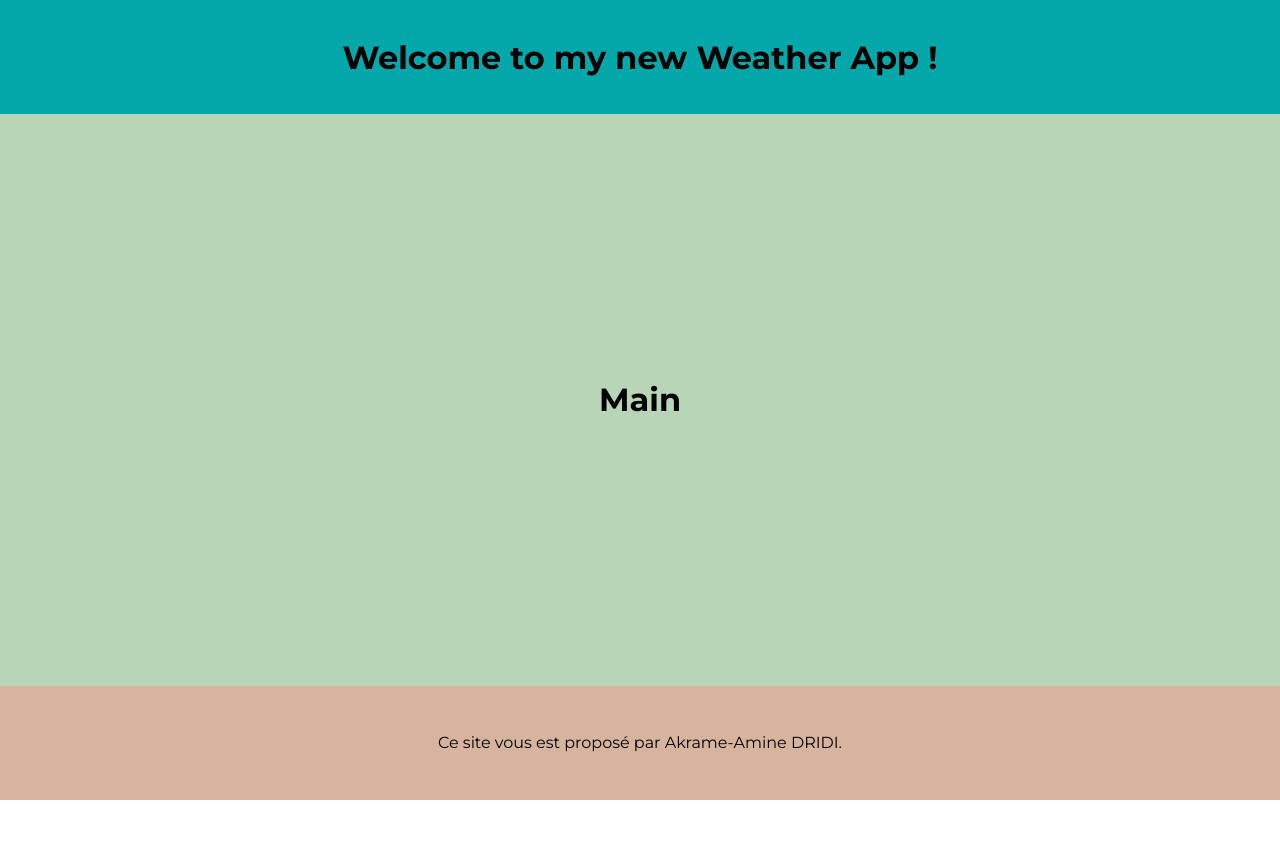
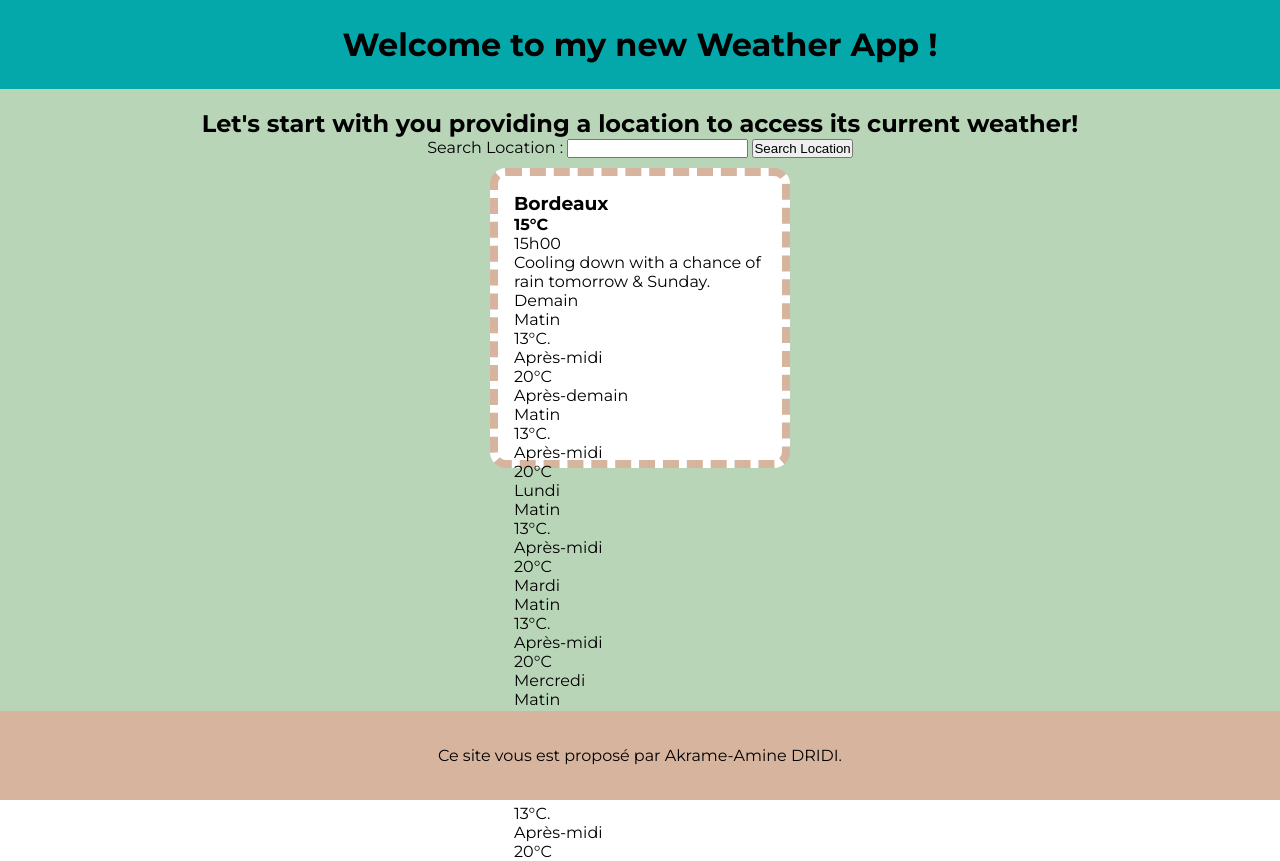
Before and after one commit to aadridi/WeatherApp, a website built with webpack: page src/index.html in a window 1280 px wide. Before the commit the page ends 800 px from the top, so only its background shows below. Built offline with nearby package versions, Linux system fonts and the light colour scheme; no server answers.

Commit message:
Separating JS scripts into modules

```diff
--- /dev/null
+++ b/src/api/fetchWeather.js
@@ -0,0 +1,17 @@
+// fetchWeather.js
+
+export async function fetchWeather(city) {
+	const API_KEY = 'JEBGRWNY5LL9GXANCZ3MG7ZME';
+	const URL = `https://weather.visualcrossing.com/VisualCrossingWebServices/rest/services/timeline/${city}?unitGroup=metric&key=${API_KEY}&contentType=json`;
+
+	try {
+		const response = await fetch(URL);
+		if (!response.ok) throw new Error('Erreur API météo');
+
+		const data = await response.json();
+		return data;
+	} catch (error) {
+		console.error('Erreur fetchWeather():', error);
+		return null;
+	}
+}
--- a/src/index.html
+++ b/src/index.html
@@ -13,7 +13,110 @@
 			<h1>Welcome to my new Weather App !</h1>
 		</header>
 		<main>
-			<h1>Main</h1>
+			<div class="main-header">
+				<h2>Let's start with you providing a location to access its current weather!</h2>
+				<form action="">
+					<div class="inputSearch">
+						<label for="location">Search Location :</label>
+						<input type="text" name="location" id="location" />
+						<button type="submit" id="searchLocationBtn">Search Location</button>
+					</div>
+				</form>
+			</div>
+			<div class="cards-container">
+				<div class="card">
+					<div class="card-header">
+						<h3>Bordeaux</h3>
+						<div>
+							<h4>15°C</h4>
+							<p>15h00</p>
+						</div>
+					</div>
+					<div class="card-main">
+						<p>Cooling down with a chance of rain tomorrow & Sunday.</p>
+					</div>
+					<div class="card-footer">
+						<div>
+							<p>Demain</p>
+							<div>
+								<div>
+									<p>Matin</p>
+									<p>13°C.</p>
+								</div>
+								<div>
+									<p>Après-midi</p>
+									<p>20°C</p>
+								</div>
+							</div>
+						</div>
+						<div>
+							<p>Après-demain</p>
+							<div>
+								<div>
+									<p>Matin</p>
+									<p>13°C.</p>
+								</div>
+								<div>
+									<p>Après-midi</p>
+									<p>20°C</p>
+								</div>
+							</div>
+						</div>
+						<div>
+							<p>Lundi</p>
+							<div>
+								<div>
+									<p>Matin</p>
+									<p>13°C.</p>
+								</div>
+								<div>
+									<p>Après-midi</p>
+									<p>20°C</p>
+								</div>
+							</div>
+						</div>
+						<div>
+							<p>Mardi</p>
+							<div>
+								<div>
+									<p>Matin</p>
+									<p>13°C.</p>
+								</div>
+								<div>
+									<p>Après-midi</p>
+									<p>20°C</p>
+								</div>
+							</div>
+						</div>
+						<div>
+							<p>Mercredi</p>
+							<div>
+								<div>
+									<p>Matin</p>
+									<p>13°C.</p>
+								</div>
+								<div>
+									<p>Après-midi</p>
+									<p>20°C</p>
+								</div>
+							</div>
+						</div>
+						<div>
+							<p>Jeudi</p>
+							<div>
+								<div>
+									<p>Matin</p>
+									<p>13°C.</p>
+								</div>
+								<div>
+									<p>Après-midi</p>
+									<p>20°C</p>
+								</div>
+							</div>
+						</div>
+					</div>
+				</div>
+			</div>
 		</main>
 		<footer>
 			<p>Ce site vous est proposé par Akrame-Amine DRIDI.</p>
--- a/src/index.js
+++ b/src/index.js
@@ -1,3 +1,13 @@
 import './styles.css';
 
-console.log('Hello World');
+import { fetchWeather } from './api/fetchWeather.js';
+import { transformData } from './utils/transformData.js';
+
+async function main() {
+	const raw = await fetchWeather('Paris');
+	const weather = transformData(raw);
+
+	console.log(weather);
+}
+
+main();
--- a/src/styles.css
+++ b/src/styles.css
@@ -7,7 +7,7 @@
 body {
 	font-family: 'Montserrat', sans-serif;
 	display: grid;
-	grid-template-rows: 1fr 5fr 1fr;
+	grid-template-rows: 1fr 7fr 1fr;
 	min-height: 100vh;
 }
 
@@ -21,9 +21,36 @@ header {
 main {
 	background-color: #B8D5B8;
 	display: flex;
-	justify-content: center;
+	justify-content: start;
+	align-items: center;
+	flex-direction: column;
+	gap: 10px;
+	padding: 20px 0px;
+}
+
+
+.main-header {
+	display: flex;
+	align-items: center;
+	flex-direction: column;
+}
+
+.cards-container {
+	display: flex;
 	align-items: center;
 }
+
+.card {
+	display: flex;
+	flex-direction: column;
+	width: 300px;
+	height: 300px;
+	background-color: white;
+	border-radius: 16px;
+	padding: 16px 16px;
+	border: 8px dashed #D7B49E;
+}
+
 
 footer {
 	background-color: #D7B49E;
--- /dev/null
+++ b/src/utils/transformData.js
@@ -0,0 +1,18 @@
+// Transform data obtained from API into an object with the data we are interested in
+export const transformData = (rawData) => {
+	if (!rawData) {
+		console.log("transformData() n'a reçu aucune donnée.");
+		return null;
+	}
+	return {
+		city: rawData.address,
+		main: {
+			temperature: rawData.currentConditions.temp,
+			feelsLike: rawData.currentConditions.feelslike,
+			humidity: rawData.currentConditions.humidity,
+			pressure: rawData.currentConditions.pressure,
+            description: rawData.description,
+		},
+		forecast: rawData.days
+	};
+};
```
Also changed, not shown: src/dom/renderLocations.js (added), src/dom/renderWeather.js (added), src/logic/appController.js (added), src/storage/locationStorage.js (added), src/utils/formatTime.js (added).
